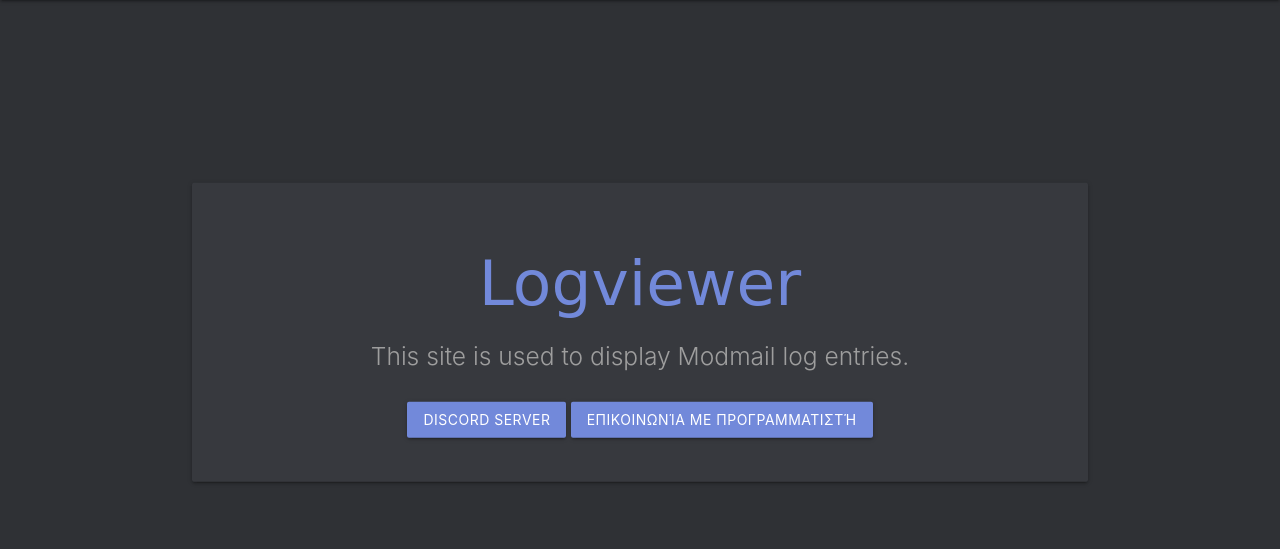
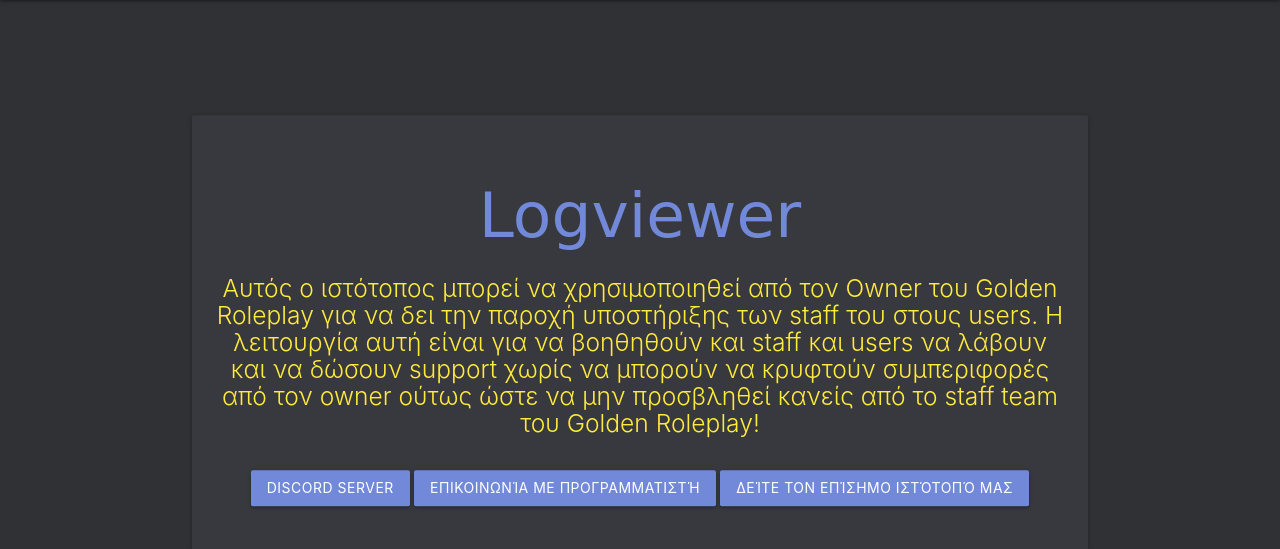
Before and after one commit to papoutsisk/logview-goldenroleplay, a Python web app: template templates/index.html in a window 1280 px wide. Shown: the part 64-613 px from the top of the page. Run offline with Jinja, Linux system fonts and the light colour scheme; the template is opened without the code that fills it, so the values that code supplies are empty; some libraries are stand-ins or nearby versions; some web fonts are replaced.

Commit message:
Update index.html

```diff
--- a/templates/index.html
+++ b/templates/index.html
@@ -6,11 +6,12 @@
 <div class="vertical-align-middle center container">
     <div class="card-panel hoverable" id='main-card'>
         <h1 class="animated jackInTheBox header" id='dashbots'>Logviewer</h1>
-        <h5 class="header col s12 light grey-text">This site is used to display Modmail log entries.</h5>
+        <h5 class="header col s12 light yellow-text">Αυτός ο ιστότοπος μπορεί να χρησιμοποιηθεί από τον Owner του Golden Roleplay για να δει την παροχή υποστήριξης των staff του στους users. Η λειτουργία αυτή είναι για να βοηθηθούν και staff και users να λάβουν και να δώσουν support χωρίς να μπορούν να κρυφτούν συμπεριφορές από τον owner ούτως ώστε να μην προσβληθεί κανείς από το staff team του Golden Roleplay!</h5>
         <br>
         <div class="row center">
             <a href="https://discord.gg/EJxyU5sD" class="btn waves-effect my-button">Discord server</a>
             <a href="mailto:kwstantinos.papoutsis@gmail.com" class="btn waves-effect my-button">Επικοινωνία με προγραμματιστή</a>
+            <a href="https://goldenroleplay.gq" target="blank" class="btn waves-effect my-button">Δείτε τον επίσημο ιστότοπό μας</a>
             <br>
         </div>
     </div>
```
